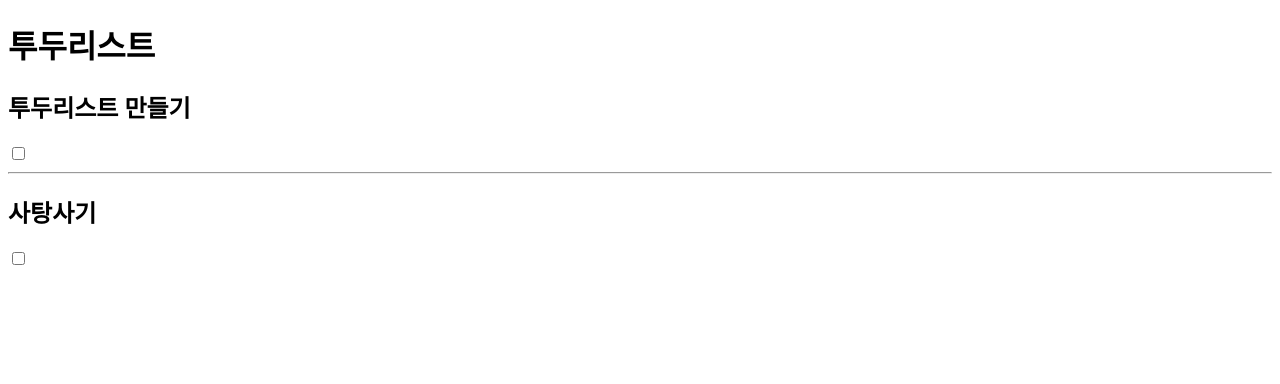
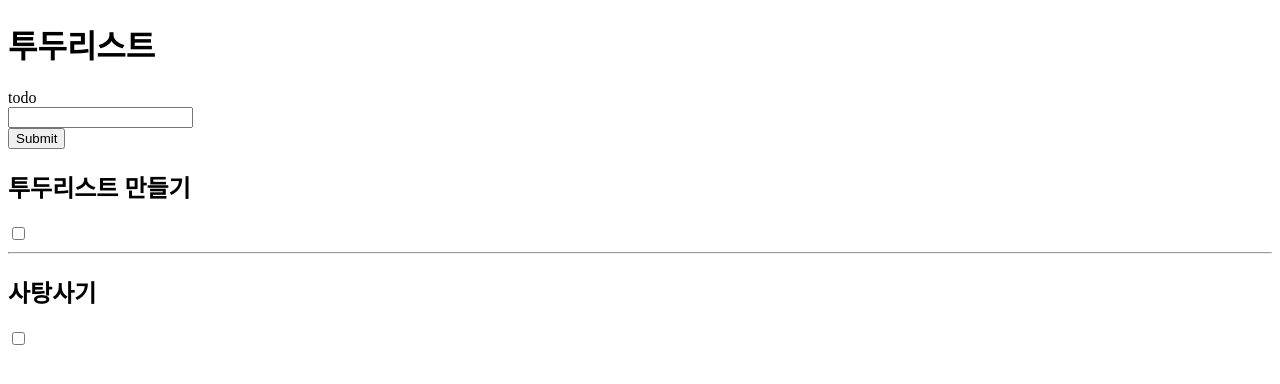
Before and after one commit to Jongyeol91/todolist_react_express, a React (Create React App) app: page / in a window 1280 px wide. Shown: the top 384 px of the page. Built offline with nearby package versions, Linux system fonts and the light colour scheme.

Commit message:
feat: Form 컴포넌트, addTodo 함수 생성

```diff
--- a/package.json
+++ b/package.json
@@ -7,6 +7,7 @@
     "@testing-library/jest-dom": "^5.11.9",
     "@testing-library/react": "^11.2.5",
     "@testing-library/user-event": "^12.8.3",
+    "antd": "^4.14.0",
     "react": "^17.0.1",
     "react-dom": "^17.0.1",
     "react-redux": "^7.2.2",
--- /dev/null
+++ b/src/Form.jsx
@@ -0,0 +1,59 @@
+import { Input, Form , Button, Checkbox} from 'antd';
+
+const TodoForm = ({ addTask }) => {
+
+  const layout = {
+    labelCol: {
+      span: 8,
+    },
+    wrapperCol: {
+      span: 16,
+    },
+  };
+  const tailLayout = {
+    wrapperCol: {
+      offset: 8,
+      span: 16,
+    },
+  };
+  const onFinish = (values) => {
+    addTask(values.todo)
+  }
+
+  const onFinishFailed = (errorInfo) => {
+    console.log('Failed:', errorInfo);
+  };
+
+  return (
+      <Form
+          {...layout}
+          name="basic"
+          initialValues={{
+            remember: true,
+          }}
+          onFinish={onFinish}
+          onFinishFailed={onFinishFailed}
+      >
+        <Form.Item
+            label="todo"
+            name="todo"
+            rules={[
+              {
+                required: true,
+                message: '해야할 일을 입력',
+              },
+            ]}
+        >
+          <Input />
+        </Form.Item>
+
+        <Form.Item {...tailLayout}>
+          <Button type="primary" htmlType="submit">
+            Submit
+          </Button>
+        </Form.Item>
+      </Form>
+  )
+}
+
+export default TodoForm;
--- a/src/Todolist.jsx
+++ b/src/Todolist.jsx
@@ -1,7 +1,8 @@
-import React from 'react';
+import React, {useState, useEffect} from 'react';
 import Todo from "./Todo";
+import Form from './Form'
 
-const todos = [{
+const todolist = [{
   id: 1,
   ref: null,
   task: '투두리스트 만들기',
@@ -19,8 +20,17 @@ const todos = [{
 ];
 
 const Todolist = () => {
+  const [todos, setTodos] = useState(todolist);
+
+  const addTask = (userInput) => {
+    let copy = [...todos];
+    copy = [...copy, { id: todos.length + 1, task: userInput, completed: false }];
+    setTodos(copy);
+  }
+
   return (
       <>
+        <Form addTask={addTask}/>
         {todos.map((todo, i) => (
             <>
               <Todo key={todo.id} todo={todo} />
```
Also changed, not shown: 1 other file (tests, documents, lock files or other folders).
